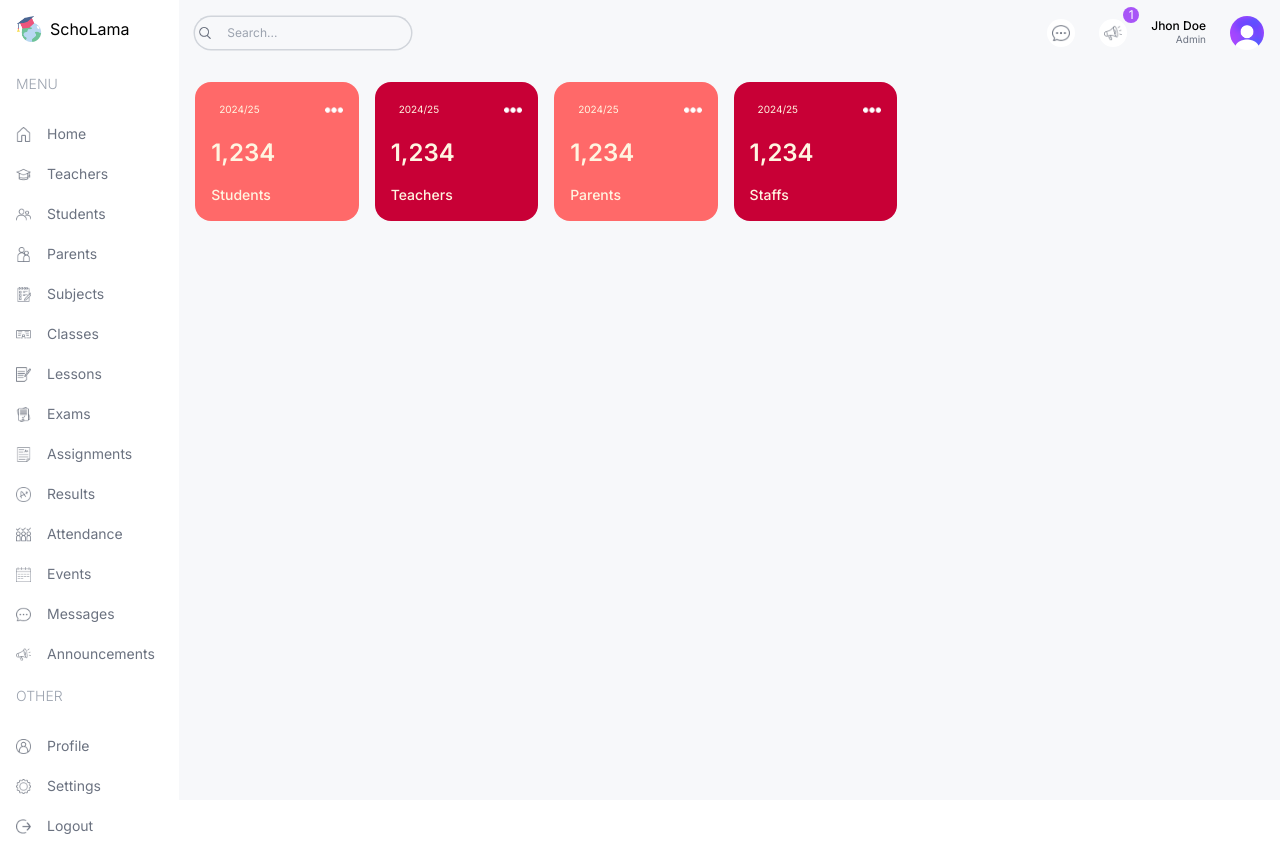
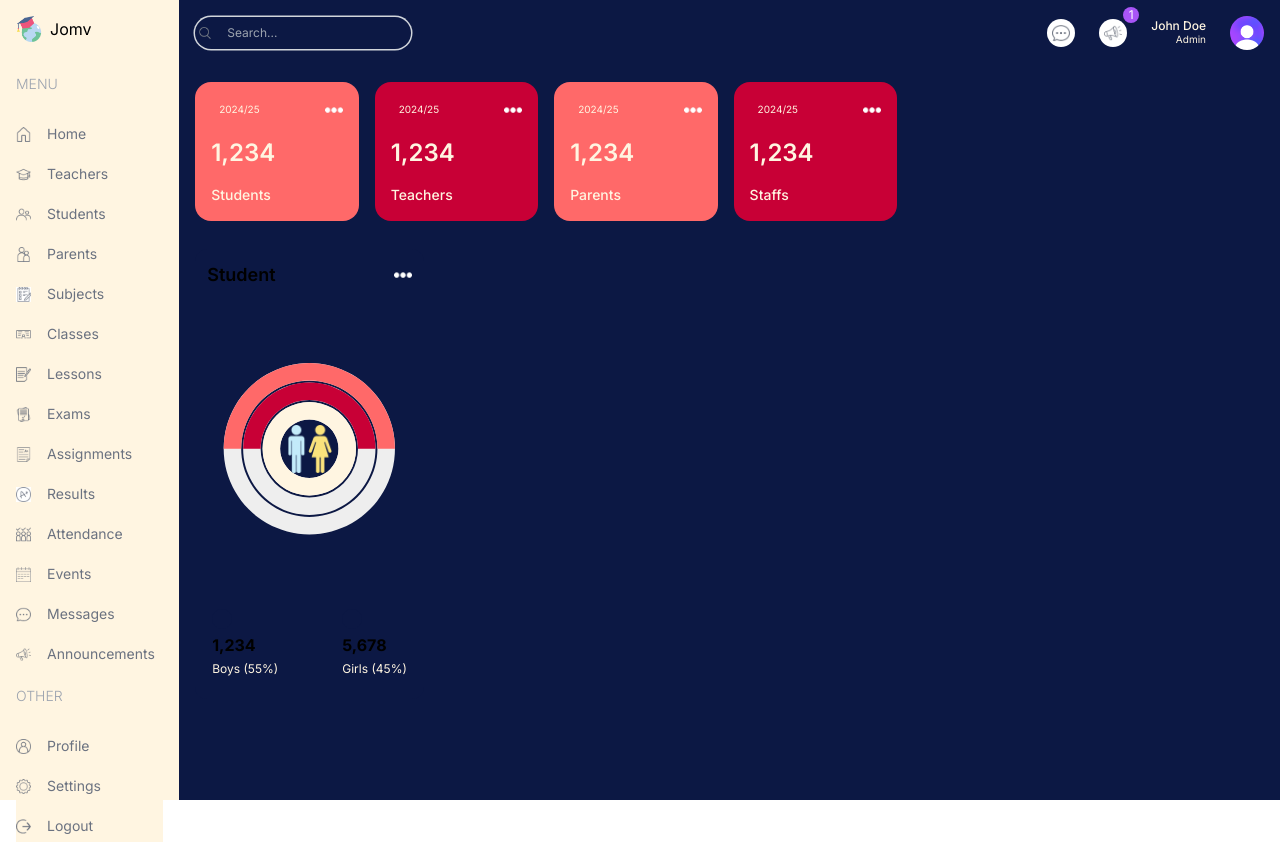
Before and after one commit to Lmori07/dashboard, a Next.js app: page /dashboard/admin in a window 1280 px wide. Built offline with nearby package versions, Linux system fonts and the light colour scheme.

Commit message:
This commit Implement the following:
* Implementing Chart to the dashboard.
* Student chart implementation, format, color.

```diff
--- a/src/app/dashboard/admin/page.tsx
+++ b/src/app/dashboard/admin/page.tsx
@@ -1,17 +1,31 @@
 import React from 'react';
 import UserCard from "@/components/UserCard";
+import CountChart from "@/components/CountChart";
 
 const AdminPage = () => {
     return (
         <div className="p-4 flex gap-4 flex-col md:flex-row">
             {/* Left */}
-            <div className="w-full lg:w-2/3">
+            <div className="w-full lg:w-2/3 flex flex-col gap-7">
                 {/* User Card */}
                 <div className="flex gap-4 justify-between flex-wrap">
                     <UserCard type="Student" />
                     <UserCard type="Teacher" />
                     <UserCard type="Parent" />
                     <UserCard type="Staff" />
+                </div>
+                {/* Middle Charts*/}
+                <div className="flex gap-4 flex-col lg:flex-row">
+                    {/* Count Charts */}
+                    <div className="w-full lg:w-1/3 h-[450px]">
+                        <CountChart />
+                    </div>
+                    {/* Attendance Chart */}
+                    <div className="w-full lg:w-2/3 h-[450px]"></div>
+                </div>
+                {/* Bottom Charts */}
+                <div>
+
                 </div>
             </div>
             {/* Right */}
--- a/src/app/dashboard/layout.tsx
+++ b/src/app/dashboard/layout.tsx
@@ -8,15 +8,15 @@ export default function DashboardLayout({children,}: Readonly<{children: React.R
     return (
         <div className="h-screen flex">
             {/* Left */}
-            <div className="w-[14%] md:w-[8%] lg:w-[16%] xl:w-[14%] p-4">
+            <div className="w-[14%] md:w-[8%] lg:w-[16%] xl:w-[14%] p-4 bg-DashTextColor">
                 <Link href="/" className="flex items-center justify-center lg:justify-start gap-x-2">
                     <Image src="/logo.png" alt="logo" width={26} height={26} />
-                    <span className="hidden lg:block">SchoLama</span>
+                    <span className="hidden lg:block">Jomv</span>
                 </Link>
                 <Menu />
             </div>
             {/* Right */}
-            <div className="w-[86%] md:w-[92%] lg:w-[84%] xl:w-[86%] bg-[#f7f8fa] overflow-scroll">
+            <div className="w-[86%] md:w-[92%] lg:w-[84%] xl:w-[86%] overflow-scroll bg-DashBckground">
                 <Navbar />
                 {children}
             </div>
--- /dev/null
+++ b/src/components/CountChart.tsx
@@ -0,0 +1,58 @@
+"use client";
+import { RadialBarChart, RadialBar, Legend, ResponsiveContainer } from 'recharts';
+import Image from "next/image";
+
+const data = [
+    {
+        name: 'Total',
+        count: 100,
+        fill: "#FFF5E1",
+    },{
+        name: 'Girls',
+        count: 50,
+        fill: "#C80036",
+    },
+    {
+        name: 'Boys',
+        count: 50,
+        fill: '#FF6969',
+    }
+];
+
+const CountChart = () => {
+    return (
+        <div className="bg-DashBckground rounded-xl w-full h-full p-3">
+            {/* Chart Title */}
+            <div className="flex justify-between items-center">
+                <h1 className="text-lg font-semibold">Student</h1>
+                <Image src="/more.png" alt="" width={18} height={18} />
+            </div>
+            {/* Chart */}
+            <div className="relative w-full h-[75%]">
+                <ResponsiveContainer>
+                    <RadialBarChart cx="50%" cy="50%" innerRadius="40%" outerRadius="100%" barSize={31} data={data}>
+                        <RadialBar
+                            background
+                            dataKey="count"
+                        />
+                    </RadialBarChart>
+                </ResponsiveContainer>
+                <Image src="/maleFemale.png" alt="" width={48} height={48} className="absolute top-1/2 left-1/2 -translate-x-1/2 -translate-y-1/2" />
+            </div>
+            {/*Bottom Chart*/}
+            <div className="flex justify-center gap-16">
+                <div className="flex flex-col gap-1">
+                    <div className="w-5 h-5 bg-DashBckground rounded-full" />
+                    <h1 className="font-bold">1,234</h1>
+                    <h2 className='text-xs text-DashTextColor'>Boys (55%)</h2>
+                </div><div className="flex flex-col gap-1">
+                    <div className="w-5 h-5 bg-DashBckground rounded-full" />
+                    <h1 className="font-bold">5,678</h1>
+                    <h2 className='text-xs text-DashTextColor'>Girls (45%)</h2>
+                </div>
+            </div>
+        </div>
+    );
+};
+
+export default CountChart;
--- a/src/components/Menu.tsx
+++ b/src/components/Menu.tsx
@@ -121,7 +121,7 @@ const Menu = () => {
     return (
         <div className="mt-4 text-sm">
           {menuItems.map(item => (
-              <div className="flex flex-col gap-2" key={item.title}>
+              <div className="flex flex-col gap-2 bg-DashTextColor" key={item.title}>
                 <span className="hidden lg:block text-gray-400 font-light my-4">
                   {item.title}
                 </span>
--- a/src/components/Navbar.tsx
+++ b/src/components/Navbar.tsx
@@ -19,8 +19,8 @@ const Navbar = () => {
                     <div className="absolute -top-3 -right-3 w-4  h-4 flex items-center justify-center bg-purple-500 text-white rounded-full text-xs">1</div>
                 </div>
                 <div className='flex flex-col'>
-                    <span className="text-xs leading-3 font-medium">Jhon Doe</span>
-                    <span className="text-[10px] text-gray-500 text-right">Admin</span>
+                    <span className="text-xs leading-3 font-medium text-DashTextColor">John Doe</span>
+                    <span className="text-[10px] text-DashTextColor text-right">Admin</span>
                 </div>
                 <Image src="/avatar.png" alt="" width={34} height={34} className="rounded-full" />
             </div>
```
Also changed, not shown: package.json (+5 -4 lines), 1 other file (tests, documents, lock files or other folders).
